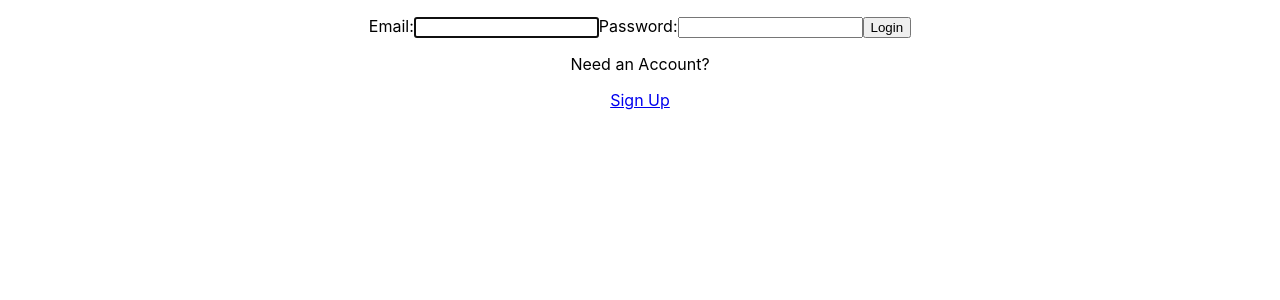
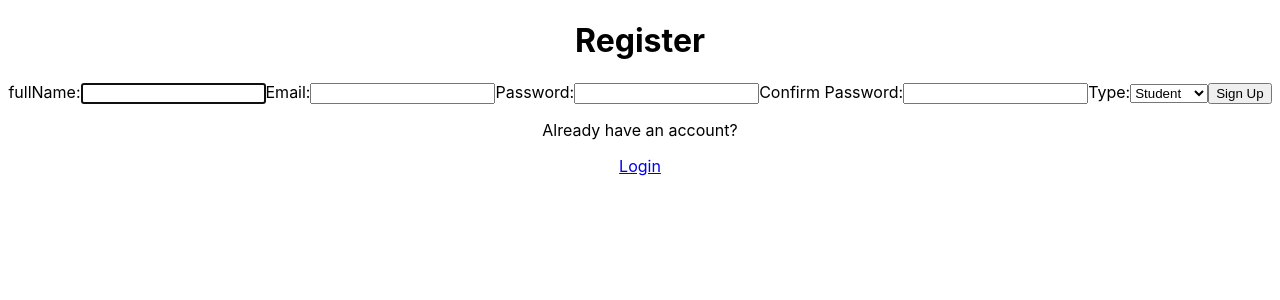
Before and after one commit to moatasemyakhni/e-learning, a React (Create React App) app in the folder frontend/: page / in a window 1280 px wide. Shown: the top 300 px of the page. Built offline with nearby package versions, Linux system fonts and the light colour scheme.

Commit message:
Frontend => display error messages

```diff
--- a/frontend/src/App.js
+++ b/frontend/src/App.js
@@ -1,10 +1,11 @@
 import './App.css';
 import Login from './components/Login';
+import Signup from './components/Signup';
 
 function App() {
   return (
     <div className="App">
-      <Login />
+      <Signup />
     </div>
   );
 }
--- a/frontend/src/components/Login.js
+++ b/frontend/src/components/Login.js
@@ -72,7 +72,7 @@ const Login = () => {
         </section>
     ) : (
         <div>
-            <p ref={errorRef} className={errorMessage ? "error-msg": "view-none"} aria-live="assertive">{errorMessage}</p>
+            <p ref={errorRef} className={errorMessage ? "error-msg": "view-hidden"} aria-live="assertive">{errorMessage}</p>
             <form onSubmit={loginSubmit}>
                 <label htmlFor="email">Email:</label>
                 <input
--- a/frontend/src/components/Signup.js
+++ b/frontend/src/components/Signup.js
@@ -1,5 +1,5 @@
 import {useRef, useState, useEffect} from 'react';
-import {baseUrl, emptyField, fullNameValidate, emailValidation, passwordValidate, passwordMatchValidate} from '../scripts/utilities';
+import {baseUrl, emptyField, fullNameValidate, passwordValidate, passwordMatchValidate, emailValidate} from '../scripts/utilities';
 
 
 function Signup() {
@@ -8,20 +8,14 @@ function Signup() {
     const errorRef = useRef();
 
     const [fullName, setFullName] = useState('');
-    const [validName, setValidName] = useState(false);
-    const [fullNameFocus, setFullNameFocus] = useState(false);
 
     const [email, setEmail] = useState('');
-    const [validEmail, setValidEmail] = useState(false);
-    const [emailFocus, setEmailFocus] = useState(false);
+
+    const [type, setType] = useState('student');
 
     const [password, setPassword] = useState('');
-    const [validPassword, setValidPassword] = useState(false);
-    const [passwordFocus, setPasswordFocus] = useState(false);
 
     const [passwordConfirm, setPasswordConfirm] = useState('');
-    const [validPasswordConfirm, setValidPasswordConfirm] = useState(false);
-    const [passwordFocusConfirm, setPasswordFocusConfirm] = useState(false);
 
     // message is not viewed by default
     const [errorMessage, setErrorMessage] = useState('');
@@ -31,32 +25,130 @@ function Signup() {
         fullNameRef.current.focus();
     }, []);
 
-    useEffect(() => {
-        const result = fullNameValidate(fullName);
-        setValidName(result);
-    }, [fullName]);
 
-    useEffect(() => {
-        const result = emailValidation(email);
-        setValidEmail(result);
-    }, [email]);
+const signupForm = async (e) => {
+    e.preventDefault();
+    const allInputvalue = {
+        name: fullName,
+        email: email,
+        password: password,
+        passwordConfirm: passwordConfirm,
+    }
+    if(emptyField(allInputvalue)) {
+        setErrorMessage('All Fields are required');
+        setSuccess(false)
+        return;
+    }
+    if(!fullNameValidate(fullName)) {
+        setErrorMessage('name is at least 6 chars, e.g: John smith');
+        setSuccess(false);
+        return;
+    }
 
-    useEffect(() => {
-        const result = passwordValidate(password);
-        setValidPassword(result);
-        const match = passwordMatchValidate(password, passwordConfirm);
-        setValidEmail(match);
-    }, [password, passwordConfirm]);
+    if(!emailValidate(email)) {
+        setErrorMessage('wrong email format');
+        setSuccess(false);
+        return;
+    }
 
-    useEffect(() => {
+    if(!passwordValidate(password)) {
+        setErrorMessage('password is at least 6 chars');
+        setSuccess(false);
+        return;
+    }
 
-    }, [fullName, email, password, passwordConfirm]);
+    if(!passwordMatchValidate(password, passwordConfirm)) {
+        setErrorMessage('Passwords do not match');
+        setSuccess(false);
+        return;
+    }
+
+    if(type !== "admin" && type !== "instructor" && type !== "student") {
+        setErrorMessage('wrong option in select');
+        setSuccess(false);
+        return;
+    }
+}
+
   return (
     <>
-        <div>Register</div>
+        {success ? (
+        <section>
+            <h1>You are being redirected</h1>
+            <p>
+                Waiting...
+            </p>
+        </section>
+    ) : (
+        <div>
+            <p ref={errorRef} className={errorMessage ? "error-msg": "view-hidden"} aria-live="assertive">{errorMessage}</p>
+            <h1>Register</h1>
+            <form onSubmit={signupForm}>
+                <label htmlFor='fullName'>
+                    fullName:
+                </label>
+                <input
+                    type="text"
+                    id="fullName"
+                    ref={fullNameRef}
+                    onChange = {(e) => setFullName(e.target.value)}
+                    required
+                    />
 
+                    {/* email input */}
+                    <label htmlFor='email'>
+                    Email:
+                </label>
+                <input
+                    type="email"
+                    id="email"
+                    onChange = {(e) => setEmail(e.target.value)}
+                    required
+                    />
+
+                {/* password */}
+                <label htmlFor='password'>
+                    Password:
+                </label>
+                <input
+                    type="password"
+                    id="password"
+                    onChange = {(e) => setPassword(e.target.value)}
+                    required
+                    />
+
+                {/* password Confirm */}
+                <label htmlFor='password-repeat'>
+                    Confirm Password:
+                </label>
+                <input
+                    type="password"
+                    id="password-repeat"
+                    onChange = {(e) => setPasswordConfirm(e.target.value)}
+                    required
+                    />
+
+                {/* type */}
+                <label htmlFor='user-type'>
+                    Type:
+                </label>
+                <select name='type' id='type' defaultValue={type} onChange={(e) => setType(e.target.value)}>
+                    <option value="student">Student</option>
+                    <option value="instructor">Instructor</option>
+                    <option value="admin">Admin</option>
+                </select>
+
+                <button>Sign Up</button>
+            </form>
+            <p>Already have an account?</p>
+            {/* need a route */}
+            <a href="#">Login</a>
+        </div>
+    )}
     </>
   )
 }
+Signup.defaultProps = {
 
+}
 export default Signup
--- a/frontend/src/scripts/utilities.js
+++ b/frontend/src/scripts/utilities.js
@@ -1,7 +1,7 @@
 export const baseUrl = "http://127.0.0.1:8000/api";
 
 export const emptyField = (props) => {
-    if(props.name === '' || props.password === '') {
+    if(props.name === '' || props.email === '' || props.password === '' || props.passwordConfirm === '') {
         return true;
     }
     return false;
@@ -24,7 +24,7 @@ export const fullNameValidate = (name) => {
     return true;
 }
 
-export const emailValidation = (email) => {
+export const emailValidate = (email) => {
     const exp = /^(\w([\.-]?\w)*)+@\w+([\.-]?\w+)*(\.\w{2,3})+$/;
     if(!email.match(exp)) {
         return false;
```
